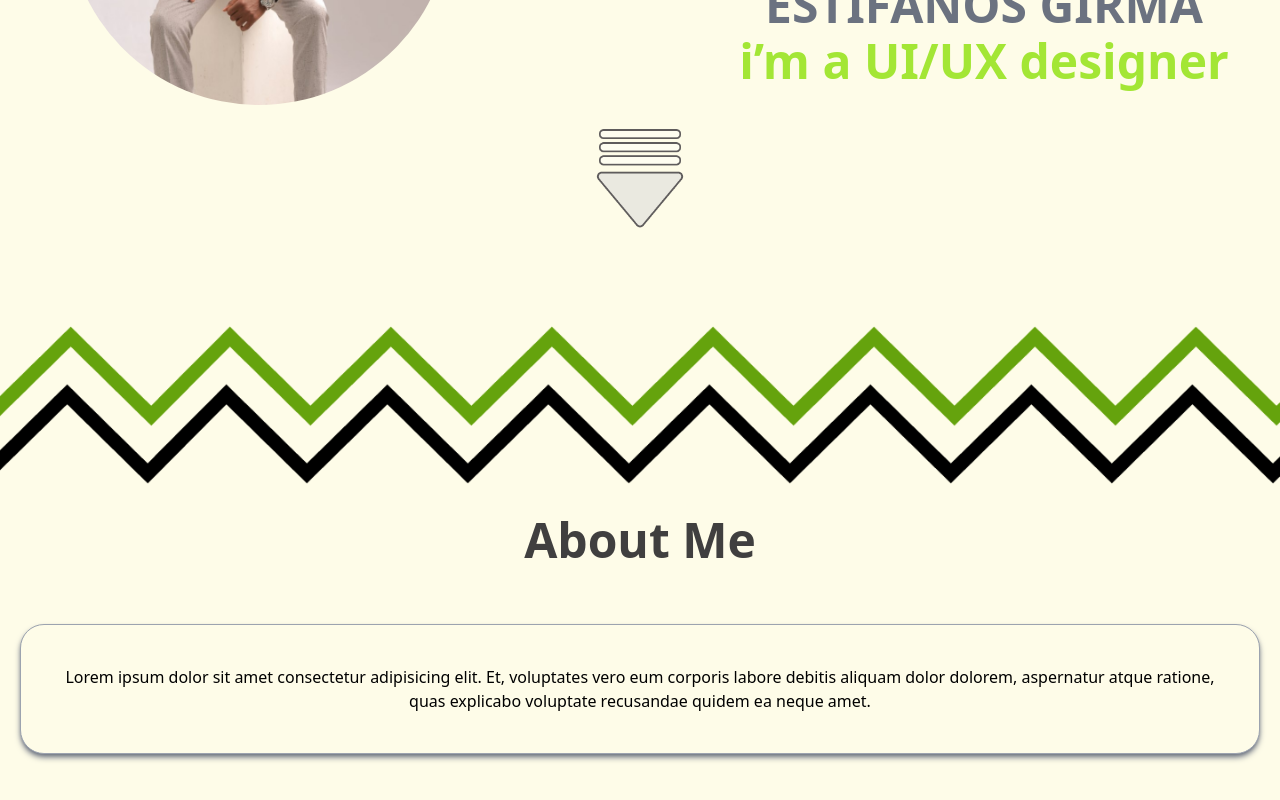
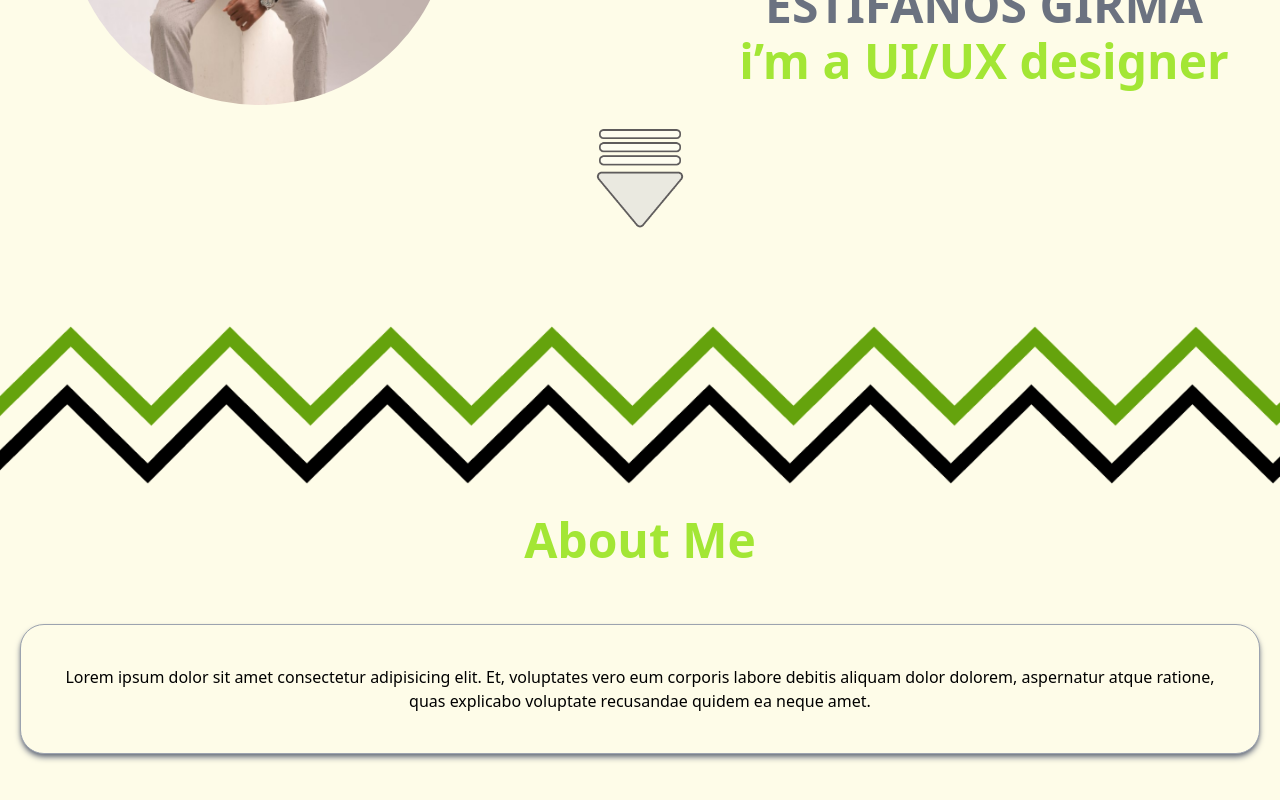
Before and after one commit to Estif-Gi/my-second-portfolio, a React (Vite) app: page / in a window 1280 px wide. Shown: the part 464-1264 px from the top of the page. Built offline with nearby package versions, Linux system fonts and the light colour scheme; what tailwindcss-motion would draw is missing.

Commit message:
linkedin

```diff
--- a/src/page/AboutMe.jsx
+++ b/src/page/AboutMe.jsx
@@ -1,7 +1,7 @@
 const AboutMe = () => {
     return (
         <>
-            <h1 id="About me" className="text-center  md:p-20 md:pb-10 pt-28 text-3xl sm:text-5xl font-bold text-allbg dark:text-logobg">About Me</h1>
+            <h1 id="About me" className="text-center  md:p-20 md:pb-10 pt-28 text-3xl sm:text-5xl font-bold text-lime-400 dark:text-logobg">About Me</h1>
             <div className="border-gray-400 dark:border-gray-200 border rounded-3xl m-5 shadow-gray-500 shadow-md p-10 flex self-center justify-self-center">
                 <p className="dark:text-logobg text-center">Lorem ipsum dolor sit amet consectetur adipisicing elit. Et, voluptates vero eum corporis labore debitis aliquam dolor dolorem, aspernatur atque ratione, quas explicabo voluptate recusandae quidem ea neque amet.</p>
             </div>
--- a/src/page/Contact.jsx
+++ b/src/page/Contact.jsx
@@ -15,7 +15,7 @@ const Contact = () => {
                     <IoCall size={50} color="gray"  className=''/> <a href="tel:+251931386887" className="dark:text-white hover:underline">: +251 931 386 887</a>
                 </div>
                 <div className="flex items-center gap-3 p-3">
-                    <FaLinkedin size={50} color="gray"  className=''/><a href="https://www.linkedin.com/in/yourusername" target="_blank" rel="noopener noreferrer" className="dark:text-white hover:underline">: linkedin.com/in/Estifanos Girma</a>
+                    <FaLinkedin size={50} color="gray"  className=''/><a href="https://www.linkedin.com/in/estif-girma-845a70320" target="_blank" rel="noopener noreferrer" className="dark:text-white hover:underline">: linkedin.com/in/Estifanos Girma</a>
                 </div>
                 <div className="flex items-center gap-3 p-3">
                     <FaTelegramPlane size={50} color="gray"  className=''/> <a href="https://t.me/E3s58f" target="_blank" rel="noopener noreferrer"  className="dark:text-white hover:underline">: https://t.me/E3s58f</a>
```
